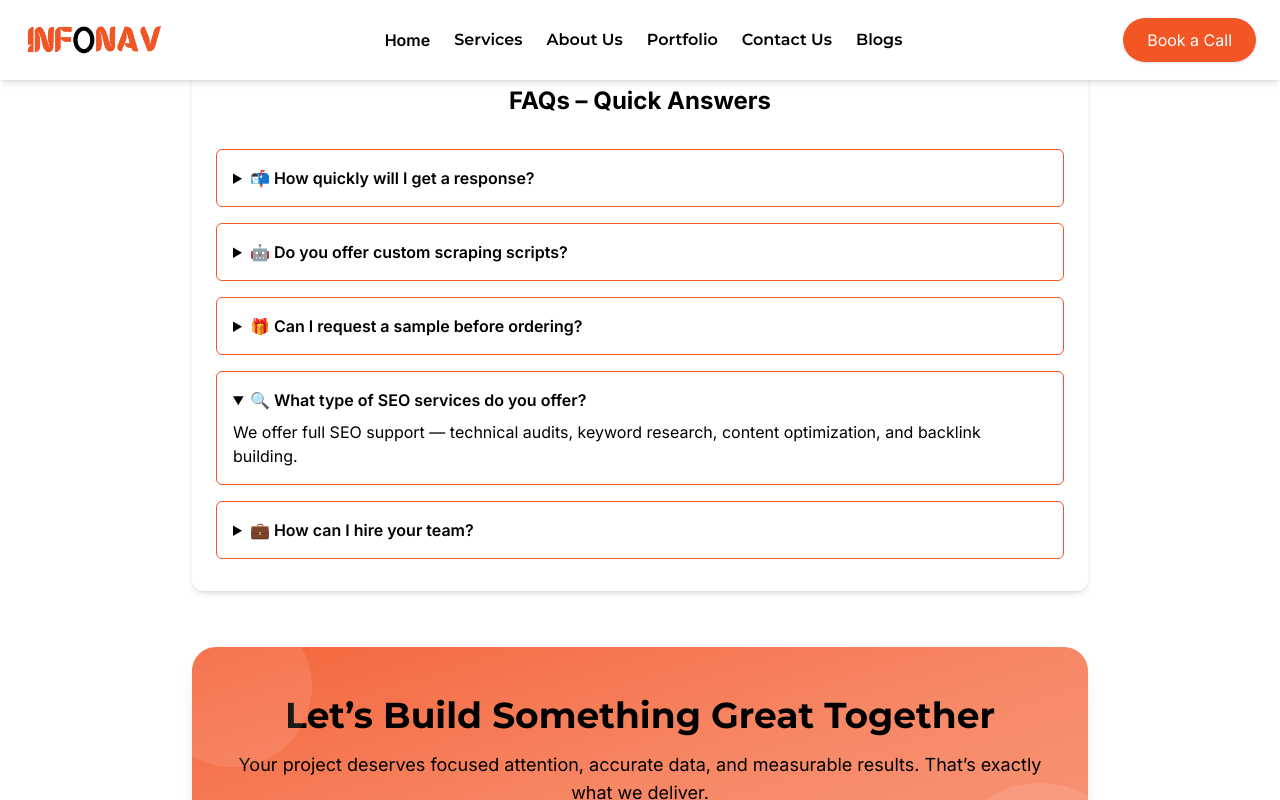
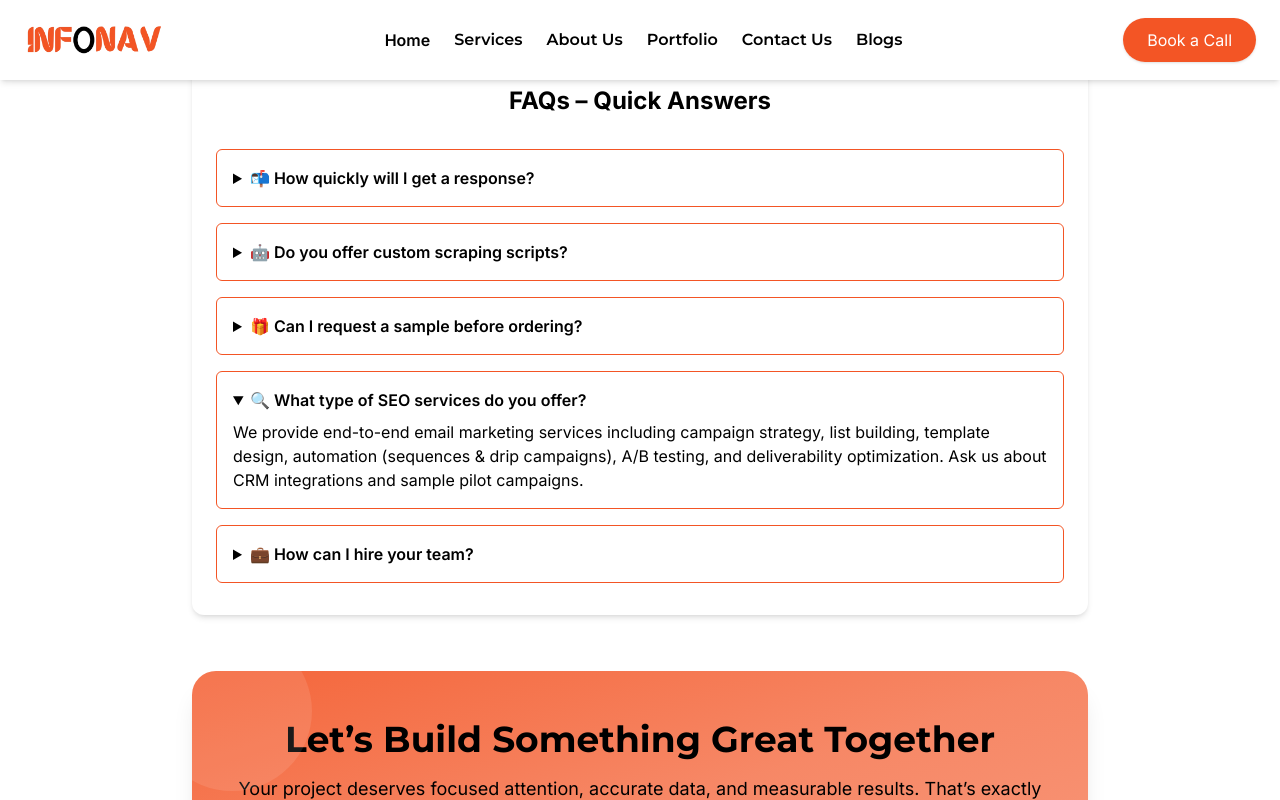
Before and after one commit to SallalZahid56/InfoNavigators, a Next.js app: page /contact-us in a window 1280 px wide. Both pictures are taken after a click on the element "🔍 What type of SEO services do you offer?". Shown: the part 859-1659 px from the top of the page. Built offline with nearby package versions, Linux system fonts and the light colour scheme.

Commit message:
Changes the content in the site

```diff
--- a/src/components/ContactUs.jsx
+++ b/src/components/ContactUs.jsx
@@ -98,8 +98,10 @@ export default function ContactPage() {
                 🔍 What type of SEO services do you offer?
               </summary>
               <p className="mt-2 text-black">
-                We offer full SEO support — technical audits, keyword research,
-                content optimization, and backlink building.
+                We provide end-to-end email marketing services including campaign
+                strategy, list building, template design, automation (sequences
+                & drip campaigns), A/B testing, and deliverability optimization.
+                Ask us about CRM integrations and sample pilot campaigns.
               </p>
             </details>
 
```
